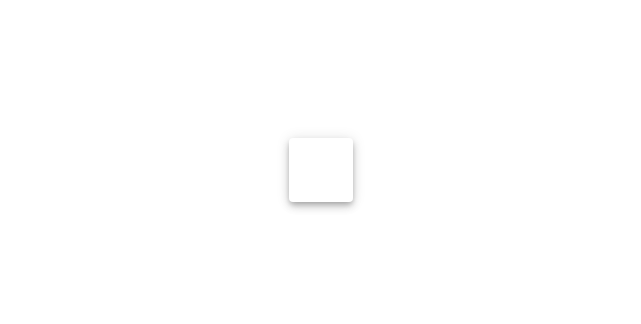
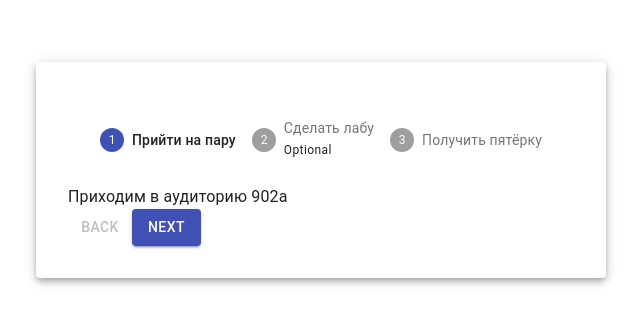
Before and after one commit to Tyaalina/Lab5, a React (Create React App) app in the folder app/: page / in a window 1280 px wide. Shown: the part 230-554 px from the top of the page, without its empty margins (319-960 px from the left). Built offline with nearby package versions, Linux system fonts and the light colour scheme; the HTML template or start-up script is replaced by a standard one.

Commit message:
Добавлены шаги

```diff
--- a/app/src/App.js
+++ b/app/src/App.js
@@ -1,5 +1,11 @@
+import React from 'react'
 import { makeStyles } from '@material-ui/core/styles';
 import Paper from '@material-ui/core/Paper';
+import Stepper from '@material-ui/core/Stepper';
+import Step from '@material-ui/core/Step';
+import StepLabel from '@material-ui/core/StepLabel';
+import Button from '@material-ui/core/Button';
+import Typography from '@material-ui/core/Typography';
 
 const useStyles = makeStyles((theme) => ({
   root: {
@@ -18,11 +24,129 @@
   }
 }));
 
+function getSteps() {
+  return ['Прийти на пару', 'Сделать лабу', 'Получить пятёрку'];
+}
+
+function getStepContent(step) {
+  switch (step) {
+    case 0:
+      return 'Приходим в аудиторию 902а';
+    case 1:
+      return 'Делаем задание выданное на лабе';
+    case 2:
+      return 'Радуемся!';
+    default:
+      return 'Остаёмся в замешательсве';
+  }
+}
+
+
 function App() {
   const classes = useStyles();
+  const [activeStep, setActiveStep] = React.useState(0);
+  const [skipped, setSkipped] = React.useState(new Set());
+  const steps = getSteps();
+
+  const isStepOptional = (step) => {
+    return step === 1;
+  };
+
+  const isStepSkipped = (step) => {
+    return skipped.has(step);
+  };
+
+  const handleNext = () => {
+    let newSkipped = skipped;
+    if (isStepSkipped(activeStep)) {
+      newSkipped = new Set(newSkipped.values());
+      newSkipped.delete(activeStep);
+    }
+
+    setActiveStep((prevActiveStep) => prevActiveStep + 1);
+    setSkipped(newSkipped);
+  };
+
+  const handleBack = () => {
+    setActiveStep((prevActiveStep) => prevActiveStep - 1);
+  };
+
+  const handleSkip = () => {
+    if (!isStepOptional(activeStep)) {
+      throw new Error("You can't skip a step that isn't optional.");
+    }
+
+    setActiveStep((prevActiveStep) => prevActiveStep + 1);
+    setSkipped((prevSkipped) => {
+      const newSkipped = new Set(prevSkipped.values());
+      newSkipped.add(activeStep);
+      return newSkipped;
+    });
+  };
+
+  const handleReset = () => {
+    setActiveStep(0);
+  };
   return (
     <div className={classes.root}>
       <Paper elevation={5} className={classes.paper}>
+        <Stepper activeStep={activeStep}>
+          {steps.map((label, index) => {
+            const stepProps = {};
+            const labelProps = {};
+            if (isStepOptional(index)) {
+              labelProps.optional = <Typography variant="caption">Optional</Typography>;
+            }
+            if (isStepSkipped(index)) {
+              stepProps.completed = false;
+            }
+            return (
+              <Step key={label} {...stepProps}>
+                <StepLabel {...labelProps}>{label}</StepLabel>
+              </Step>
+            );
+          })}
+        </Stepper>
+        <div>
+          {activeStep === steps.length ? (
+            <div>
+              <Typography className={classes.instructions}>
+                All steps completed - you&apos;re finished
+            </Typography>
+              <Button onClick={handleReset} className={classes.button}>
+                Reset
+            </Button>
+            </div>
+          ) : (
+            <div>
+              <Typography className={classes.instructions}>{getStepContent(activeStep)}</Typography>
+              <div>
+                <Button disabled={activeStep === 0} onClick={handleBack} className={classes.button}>
+                  Back
+              </Button>
+                {isStepOptional(activeStep) && (
+                  <Button
+                    variant="contained"
+                    color="primary"
+                    onClick={handleSkip}
+                    className={classes.button}
+                  >
+                    Skip
+                  </Button>
+                )}
+
+                <Button
+                  variant="contained"
+                  color="primary"
+                  onClick={handleNext}
+                  className={classes.button}
+                >
+                  {activeStep === steps.length - 1 ? 'Finish' : 'Next'}
+                </Button>
+              </div>
+            </div>
+          )}
+        </div>
       </Paper>
     </div>
   );
```
